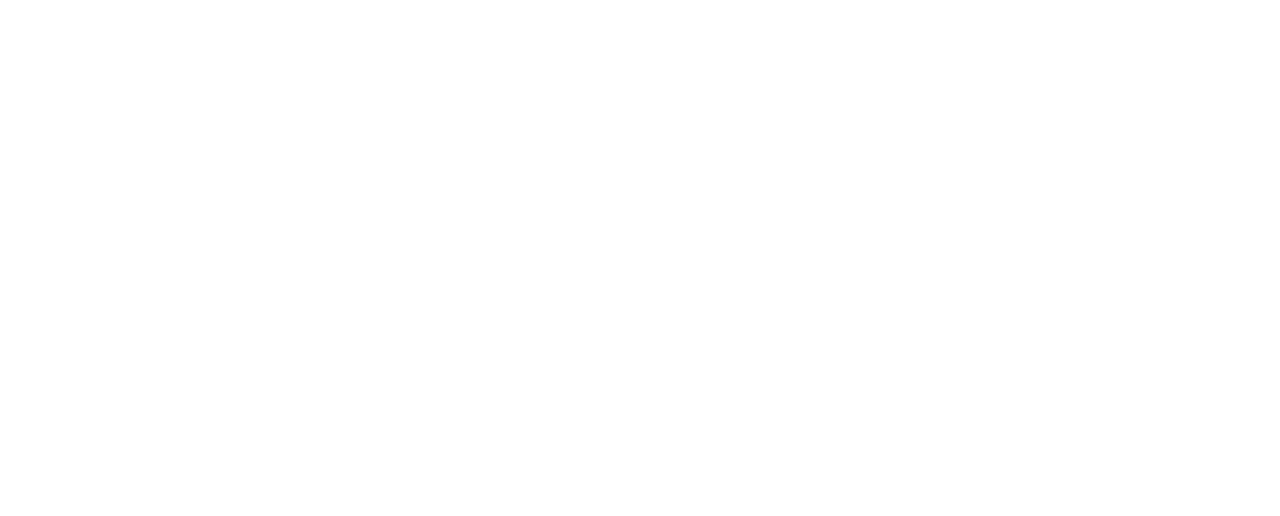
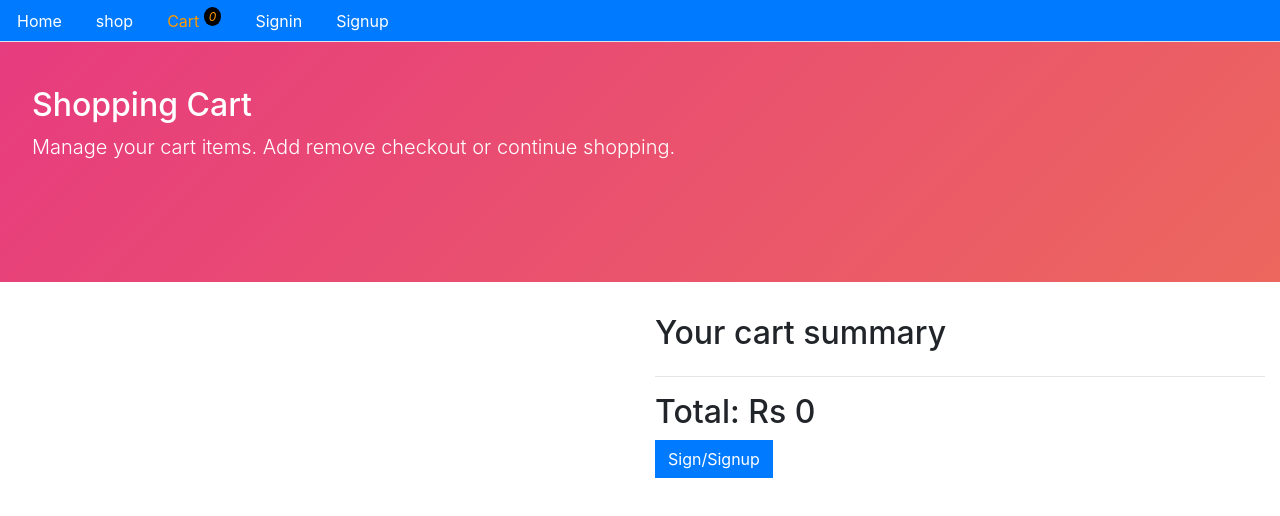
Before and after one commit to siddhant-ahire/ecommerce-front, a React (Create React App) app: page /cart in a window 1280 px wide. Shown: the top 516 px of the page. Built offline with nearby package versions, Linux system fonts and the light colour scheme.

Commit message:
cart created

```diff
--- a/src/App.css
+++ b/src/App.css
@@ -19,3 +19,14 @@
 .black-10 {
   background: #b3b3b3;
 }
+
+/* cart badge */
+
+.cart-badge, .cart-badge:hover
+{
+  border-radius: 50%;
+  padding: 2px 5px 2px 5px;
+  font-size: 12px;
+  font-style: italic;
+  background: black;
+}
--- a/src/Routes.js
+++ b/src/Routes.js
@@ -11,6 +11,7 @@
 import AddProduct from './admin/AddProduct'
 import Shop from './core/Shop'
 import Product from './core/Product'
+import Cart from './core/Cart'
 
 const Routes = () => {
     return (
@@ -19,6 +20,7 @@
                 <Route path="/" exact component={Home} />
                 <Route path="/shop" exact component={Shop} />
                 <Route path="/product/:productId" exact component={Product} />
+                <Route path="/cart" exact component={Cart} />
                 <Route path="/signin" exact component={Signin} />
                 <Route path="/signup" exact component={Signup} />
                 <PrivateRoute path="/user/dashboard" exact component = {Dashboard} />
--- a/src/core/Card.js
+++ b/src/core/Card.js
@@ -1,10 +1,19 @@
-import React from 'react'
-import { Link } from 'react-router-dom'
+import React, { useState } from 'react'
+import { Link, Redirect} from 'react-router-dom'
 import ShowImage from './ShowImage'
 import moment from 'moment'
+import { addItem , removeItem, updateItem} from './cartHelpers'
 
-const Card = ({product, showViewProductButton = true}) => {
-
+const Card = ({product,
+    showViewProductButton = true,
+    showAddToCartButton = true,
+    cardToUpdate = false,
+    showRemoveProductButton = false,
+    setRun = f => f,
+    run = undefined
+    }) => {
+    const [redirect, setRedirect] = useState('');
+    const [count, setCount] = useState(product.count);
     const showStock = (quantity) => {
         return quantity > 0 ? (
             <span className="badge badge-primary badge-pill">In Stock</span>
@@ -13,12 +22,53 @@
         )
     }
 
+    const addToCart = () => {
+        addItem(product, () => {
+            setRedirect(true);
+        })
+    }
+
+    const shouldRedirect = (redirect) => (
+        redirect && <Redirect to="/cart"/>
+    )
+
+    const showRemoveButton = showRemoveProductButton => {
+        return (
+            showRemoveProductButton && (
+                <button onClick={() => {
+                    removeItem(product._id);
+                    setRun(!run);
+                }} className="btn btn-outline-danger mt-2 mb-2">Remove Product</button>
+            )
+        )
+    }
+
+    const handleChange = (id) => (event) => {
+        setRun(!run);
+        setCount(event.target.value < 1 ? 1 : event.target.value)
+        if(event.target.value >=1){
+            updateItem(id, event.target.value);
+        }
+    }
+
+    const showCartUpdateOptions = ( cartUpdate) => {
+        return cartUpdate && <div>
+            <div className="input-group mb-3">
+                <div className="input-group-prepend">
+                    <span className="input-group-text" >Adjust Quantity</span>
+                </div>
+                <input type="number" className="form-control" onChange={handleChange(product._id)} value={count} />
+            </div>
+        </div>
+    }
+
     return (
             <div className="card">
                 <div className="card-header name">
                     {product.name}
                 </div>
                 <div className="card-body">
+                    {shouldRedirect(redirect)}
                     <ShowImage item={product} url="product" />
                     <p>{product.description.substring(0,100)}..</p>
                     <p className="black-8">Rs{product.price}</p>
@@ -39,9 +89,13 @@
                         </button>
                     </Link>
                     }
-                    <button className="btn btn-outline-warning mt-2 mb-2">
+                    {showAddToCartButton &&
+                        <button onClick={addToCart} className="btn btn-outline-warning mt-2 mb-2">
                         Add to Cart
                     </button>
+                    }
+                    {showRemoveButton(showRemoveProductButton)}
+                    {showCartUpdateOptions(cardToUpdate)}
                 </div>
             </div>
     )
--- /dev/null
+++ b/src/core/Cart.js
@@ -0,0 +1,61 @@
+import React, { useEffect, useState } from 'react'
+import { getProducts } from './apiCore';
+import Card from './Card';
+import {Link} from 'react-router-dom'
+import Search from './Search';
+import Layout from './Layout'
+import Checkout from './Checkout';
+import { getCart } from './cartHelpers';
+
+
+const Cart = () => {
+    const [items, setItems] = useState([]);
+    const [run, setRun] = useState(false)
+
+    useEffect(() => {
+        setItems(getCart())
+    },[run])
+
+    const showItems = items => {
+        return (
+            <div>
+                <h2>Your cart has {`${items.length}`} items</h2>
+                <hr/>
+                {items.map((product, i)=> (<Card key={i} product={product}
+                showAddToCartButton={false}
+                cardToUpdate={true}
+                showRemoveProductButton = {true}
+                setRun={setRun}
+                run={run}
+                />))}
+            </div>
+        )
+    }
+
+    const notItemsMessage = () => {
+        <h2>
+            Your cart is empty. <br/> <Link to="/shop">Continue Shopping</Link>
+        </h2>
+    }
+
+    return (
+        <Layout
+            title="Shopping Cart"
+            description = "Manage your cart items. Add remove checkout or continue shopping."
+            className="container-fluid"
+        >
+            <div className="row">
+                <div className="col-6">
+                    {items.length > 0 ? showItems(items) : notItemsMessage()}
+                </div>
+                <div className="col-6">
+                    <h2 className="mb-4">Your cart summary</h2>
+                    <hr />
+                    <Checkout products={items}/>
+                </div>
+            </div>
+        </Layout>
+    )
+}
+
+export default Cart;
--- /dev/null
+++ b/src/core/Checkout.js
@@ -0,0 +1,33 @@
+import React from 'react'
+import { isAuthenticated } from '../auth';
+import { Link } from 'react-router-dom';
+
+const Checkout = ({products}) => {
+
+    const getTotal = () => {
+        return products.reduce((currentValue, nextValue)=> {
+            return currentValue + nextValue.count * nextValue.price;
+        },0)
+    }
+
+    const showCheckOut = () => (
+        isAuthenticated() ? (
+            <Link to="/">
+                <button className="btn btn-success">Checkout</button>
+            </Link>
+        ):(
+            <Link to="/signin">
+                <button className="btn btn-primary">Sign/Signup</button>
+            </Link>
+        )
+    )
+
+    return (
+        <div>
+            <h2>Total: Rs {getTotal()}</h2>
+            {showCheckOut()}
+        </div>
+    )
+}
+
+export default Checkout
--- a/src/core/Menu.js
+++ b/src/core/Menu.js
@@ -1,6 +1,7 @@
 import React from 'react'
 import { Link, withRouter } from 'react-router-dom'
 import { isAuthenticated, signout } from '../auth';
+import { itemTotal } from './cartHelpers';
 
 const isActive = (history, path) => {
     if (history.location.pathname === path) {
@@ -22,6 +23,11 @@
                 <li className="nav-item">
                     <Link className="nav-link" style={isActive(history, '/shop')} to="/shop">
                         shop
+                    </Link>
+                </li>
+                <li className="nav-item">
+                    <Link className="nav-link" style={isActive(history, '/cart')} to="/cart">
+                        Cart <sup><small className="cart-badge">{itemTotal()}</small></sup>
                     </Link>
                 </li>
                 {isAuthenticated() && isAuthenticated().user.role === 0 && (
--- /dev/null
+++ b/src/core/cartHelpers.js
@@ -0,0 +1,72 @@
+export const addItem = (item, next) => {
+    let cart = [];
+    if (typeof window !== 'undefined') {
+        if (localStorage.getItem('cart')) {
+            cart = JSON.parse(localStorage.getItem('cart'))
+        }
+        cart.push({
+            ...item,
+            count: 1
+        })
+
+        cart = Array.from(new Set(cart.map(p => (p._id)))).map(id => {
+            return cart.find(p => p._id == id)
+        })
+
+        localStorage.setItem('cart', JSON.stringify(cart))
+        next();
+    }
+}
+
+export const itemTotal = () => {
+    if (typeof window !== "undefined") {
+        if (localStorage.getItem("cart")) {
+            return JSON.parse(localStorage.getItem("cart")).length;
+        }
+    }
+    return 0;
+}
+
+export const getCart = () => {
+    if (typeof window !== "undefined") {
+        if (localStorage.getItem("cart")) {
+            return JSON.parse(localStorage.getItem("cart"));
+        }
+    }
+    return [];
+}
+
+export const updateItem = (productId, count) => {
+    let cart = []
+    if(typeof window !== 'undefined'){
+        if(localStorage.getItem('cart')){
+            cart = JSON.parse(localStorage.getItem('cart'))
+        }
+
+        cart.map((product, i)=>{
+            if(product._id === productId){
+                cart[i].count = count
+            }
+        });
+
+        localStorage.setItem("cart", JSON.stringify(cart));
+    }
+}
+
+export const removeItem = (productId) => {
+    let cart = []
+    if(typeof window !== 'undefined'){
+        if(localStorage.getItem('cart')){
+            cart = JSON.parse(localStorage.getItem('cart'))
+        }
+
+        cart.map((product, i)=>{
+            if(product._id === productId){
+                cart.splice(i,1)
+            }
+        });
+
+        localStorage.setItem("cart", JSON.stringify(cart));
+    }
+    return cart;
+}
```
